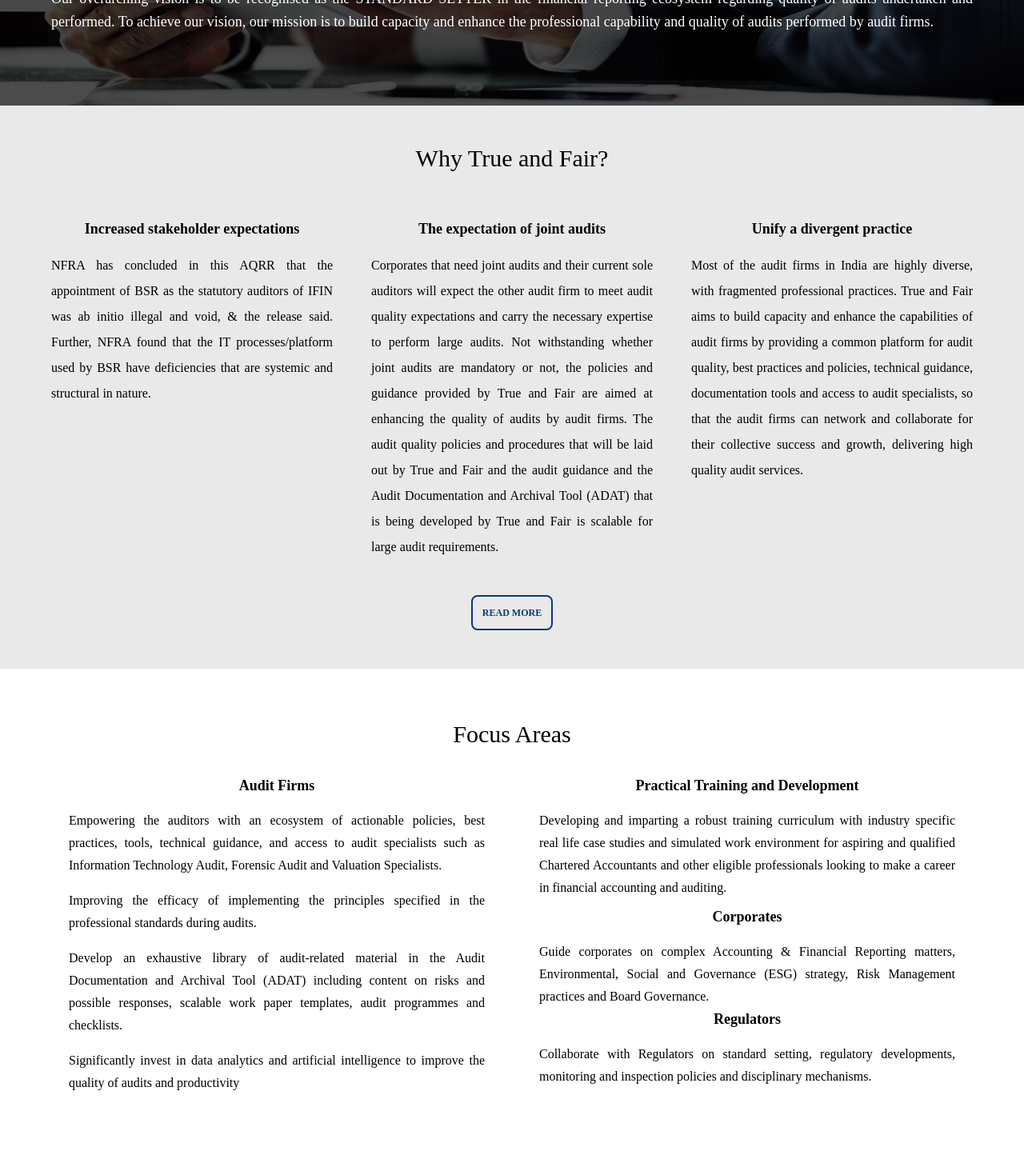
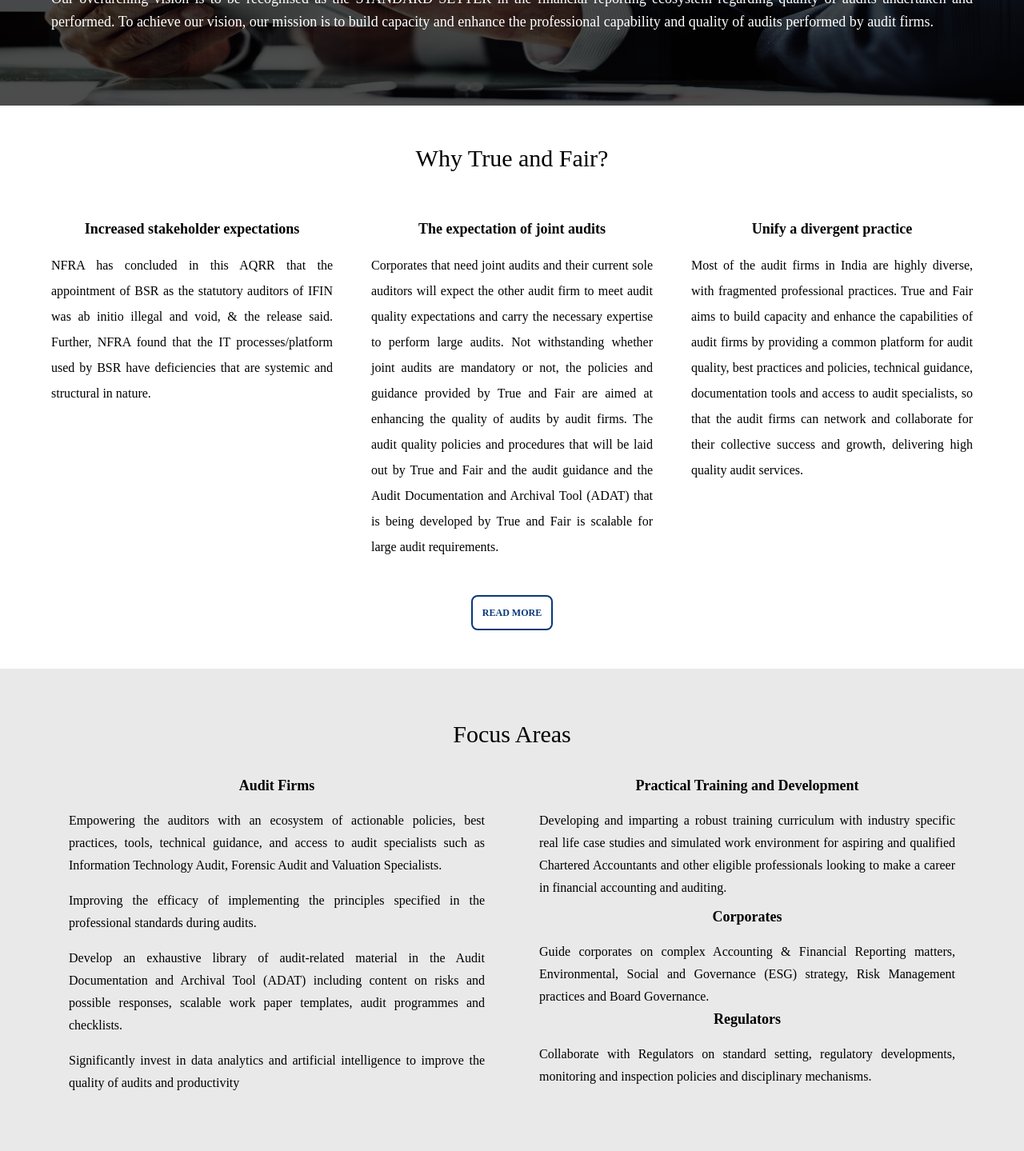
Before and after one commit to TRUENFAIR/trueandfair, a Next.js app: page / in a window 1280 px wide. Shown: the part 1500-2939 px from the top of the page at 80% size. Built offline with nearby package versions, Linux system fonts and the light colour scheme.

Commit message:
bg changed

```diff
--- a/components/focusarea.js
+++ b/components/focusarea.js
@@ -3,6 +3,7 @@
 export default function Focusarea() {
   return (
     <>
+    <section className="bg-lightgray">
       <section className="md:container md:mx-auto py-11 w-full  h-fit  lg:py-16">
         <h1 className="text-3xl font-bah  text-center title-font text-black   mb-8">
           Focus Areas
@@ -92,6 +93,7 @@
           </div>
         </div>
       </section>
+      </section>
     </>
   );
 }
--- a/pages/index.js
+++ b/pages/index.js
@@ -237,7 +237,7 @@
 
       <section
         data-aos="fade-up"
-        className="text-black  body-font   bg-lightgray  lg:py-12"
+        className="text-black  body-font    lg:py-12"
       >
         <div className=" md:container md:mx-auto  lg:rounded-lg text-left">
           <div className="lg:w-full mx-auto flex flex-col lg:flex-col ">
```
